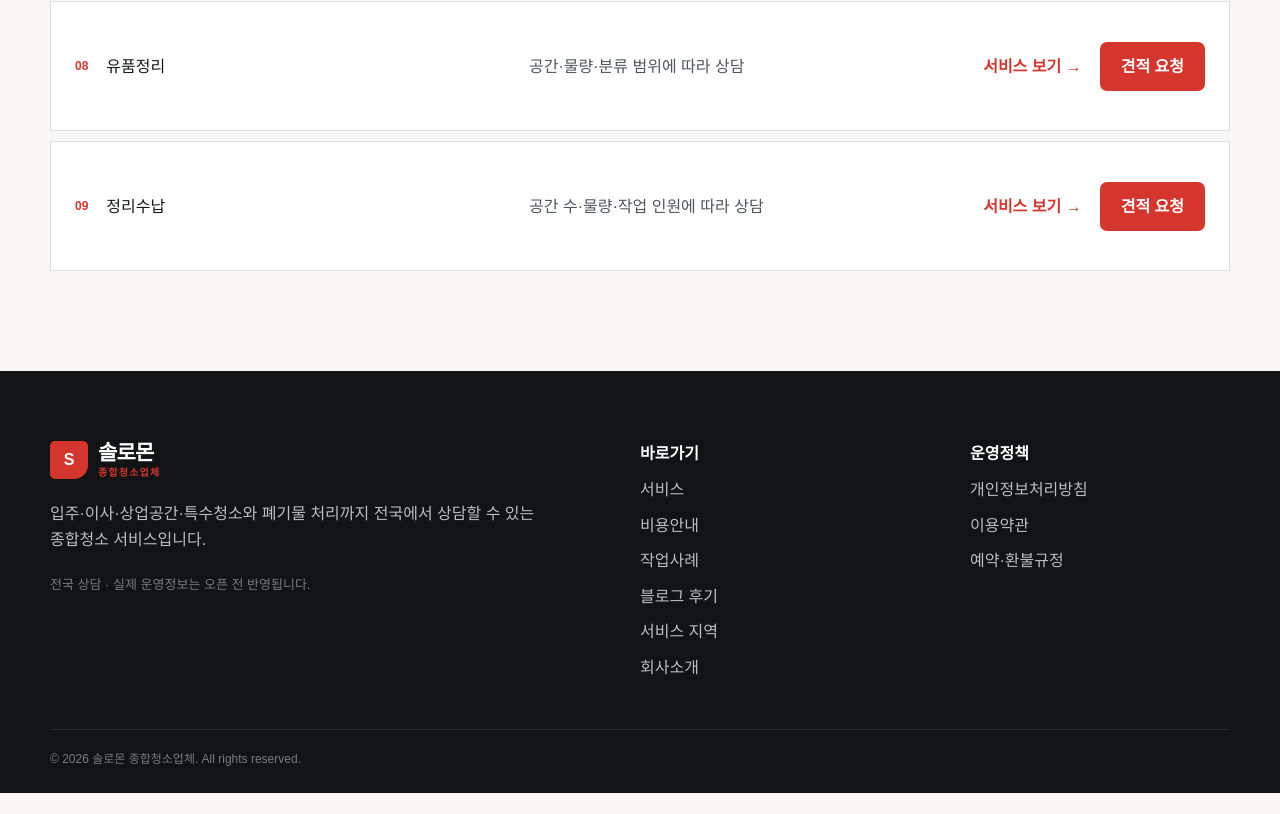
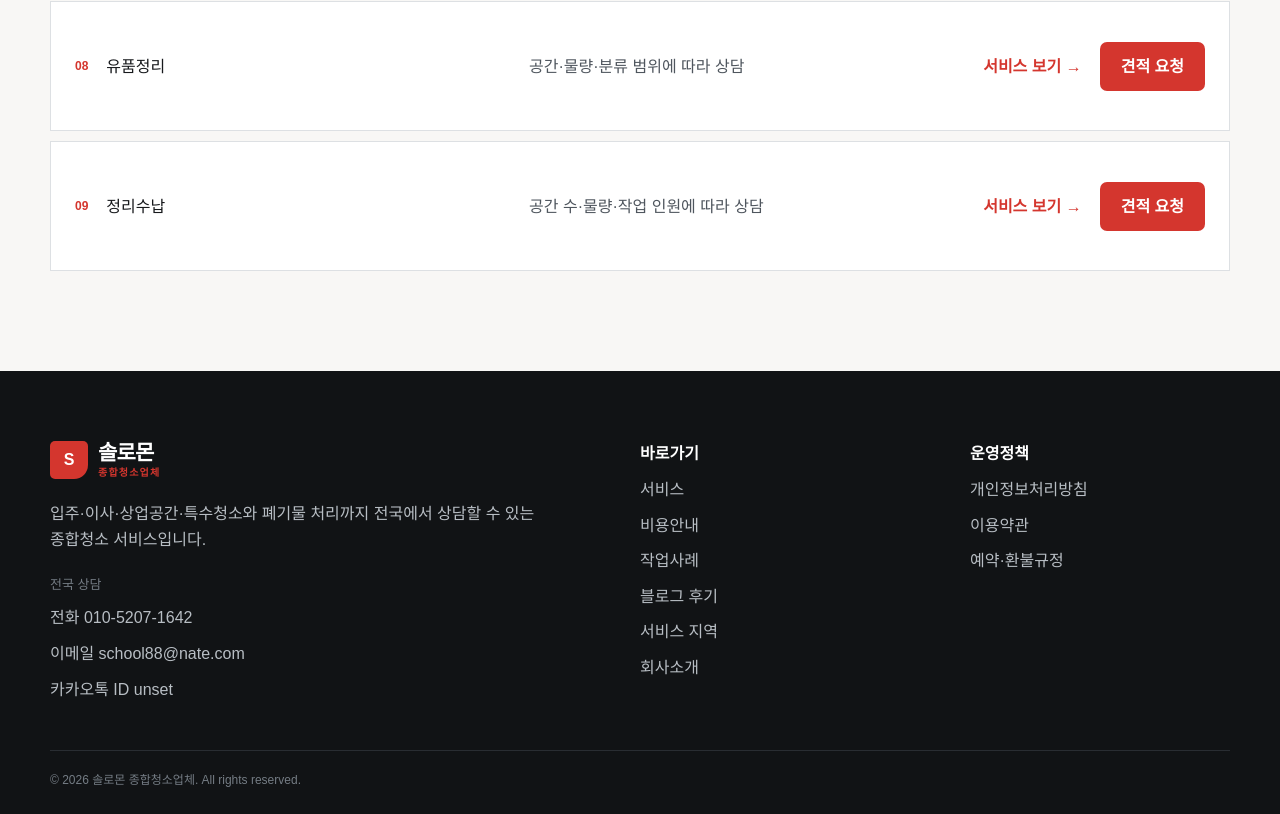
Before and after one commit to rhkss8/solomon-clean, a Next.js app: page /prices in a window 1280 px wide. Shown: the part 2413-3227 px from the top of the page. Before the commit the page ends 3206 px from the top, so only its background shows below. Built offline with nearby package versions, Linux system fonts and the light colour scheme; no server answers.

Commit message:
feat: connect verified business contacts

```diff
--- a/app/layout.tsx
+++ b/app/layout.tsx
@@ -1,4 +1,5 @@
 import type { Metadata } from "next";
+import Link from "next/link";
 import { SiteFooter } from "@/src/components/SiteFooter";
 import { SiteHeader } from "@/src/components/SiteHeader";
 import { siteConfig } from "@/src/domain/site";
@@ -22,15 +23,17 @@ export default function RootLayout({ children }: Readonly<{ children: React.Reac
         {children}
         <SiteFooter />
         <div className="mobile-contact-bar" aria-label="빠른 상담">
-          <a href={siteConfig.phone ? `tel:${siteConfig.phone}` : "/estimate"}>전화상담</a>
-          <a href={siteConfig.kakaoUrl || "/estimate"}>카카오 상담</a>
-          <LinkShim />
+          <a href={`tel:${siteConfig.phone}`}>전화상담</a>
+          {siteConfig.kakaoUrl ? (
+            <a href={siteConfig.kakaoUrl} rel="noreferrer" target="_blank">
+              카카오 상담
+            </a>
+          ) : (
+            <a href={`mailto:${siteConfig.email}`}>이메일 상담</a>
+          )}
+          <Link href="/estimate">무료견적</Link>
         </div>
       </body>
     </html>
   );
 }
-
-function LinkShim() {
-  return <a href="/estimate">무료견적</a>;
-}
--- a/app/page.tsx
+++ b/app/page.tsx
@@ -22,6 +22,8 @@ export default async function HomePage() {
           "@type": "LocalBusiness",
           name: siteConfig.name,
           url: siteConfig.url,
+          telephone: siteConfig.phone,
+          email: siteConfig.email,
           areaServed: { "@type": "Country", name: "대한민국" },
           description: siteConfig.description,
           sameAs: [siteConfig.blogUrl],
--- a/src/components/SiteFooter.tsx
+++ b/src/components/SiteFooter.tsx
@@ -1,5 +1,5 @@
 import Link from "next/link";
-import { navigation, siteConfig } from "@/src/domain/site";
+import { formatPhoneNumber, navigation, siteConfig } from "@/src/domain/site";
 import { BrandLogo } from "./BrandLogo";
 
 /** Shared business identity and policy navigation. */
@@ -10,7 +10,10 @@ export function SiteFooter() {
         <div>
           <BrandLogo inverse />
           <p>{siteConfig.description}</p>
-          <p className="footer-note">전국 상담 · 실제 운영정보는 오픈 전 반영됩니다.</p>
+          <p className="footer-note">전국 상담</p>
+          <a href={`tel:${siteConfig.phone}`}>전화 {formatPhoneNumber(siteConfig.phone)}</a>
+          <a href={`mailto:${siteConfig.email}`}>이메일 {siteConfig.email}</a>
+          <span>카카오톡 ID {siteConfig.kakaoId}</span>
         </div>
         <div>
           <strong>바로가기</strong>
--- a/src/domain/site.ts
+++ b/src/domain/site.ts
@@ -10,9 +10,10 @@ export const siteConfig = {
   description:
     "입주·이사·상업공간·특수청소와 폐기물 처리까지 전국에서 상담할 수 있는 종합청소 서비스입니다.",
   url: process.env.NEXT_PUBLIC_SITE_URL ?? "https://solomon-clean.example.com",
-  phone: process.env.NEXT_PUBLIC_PHONE ?? "",
+  phone: process.env.NEXT_PUBLIC_PHONE ?? "01052071642",
   kakaoUrl: process.env.NEXT_PUBLIC_KAKAO_URL ?? "",
-  email: process.env.NEXT_PUBLIC_CONTACT_EMAIL ?? "",
+  kakaoId: process.env.NEXT_PUBLIC_KAKAO_ID ?? "schoo88",
+  email: process.env.NEXT_PUBLIC_CONTACT_EMAIL ?? "school88@nate.com",
   blogUrl: "https://blog.naver.com/solomon_clean",
   rssUrl: "https://rss.blog.naver.com/solomon_clean.xml",
   serviceArea: "전국",
@@ -22,6 +23,13 @@ export const siteConfig = {
     logoDarkSrc: "/brand/logo-dark.svg",
   },
 } as const;
+
+/** Formats a Korean mobile number for human-readable contact surfaces. */
+export function formatPhoneNumber(phone: string) {
+  const digits = phone.replace(/\D/g, "");
+  const match = digits.match(/^(01\d)(\d{3,4})(\d{4})$/);
+  return match ? `${match[1]}-${match[2]}-${match[3]}` : phone;
+}
 
 export type ServiceCategory =
   | "residential"
```
Also changed, not shown: 3 other files (tests, documents, lock files or other folders).
